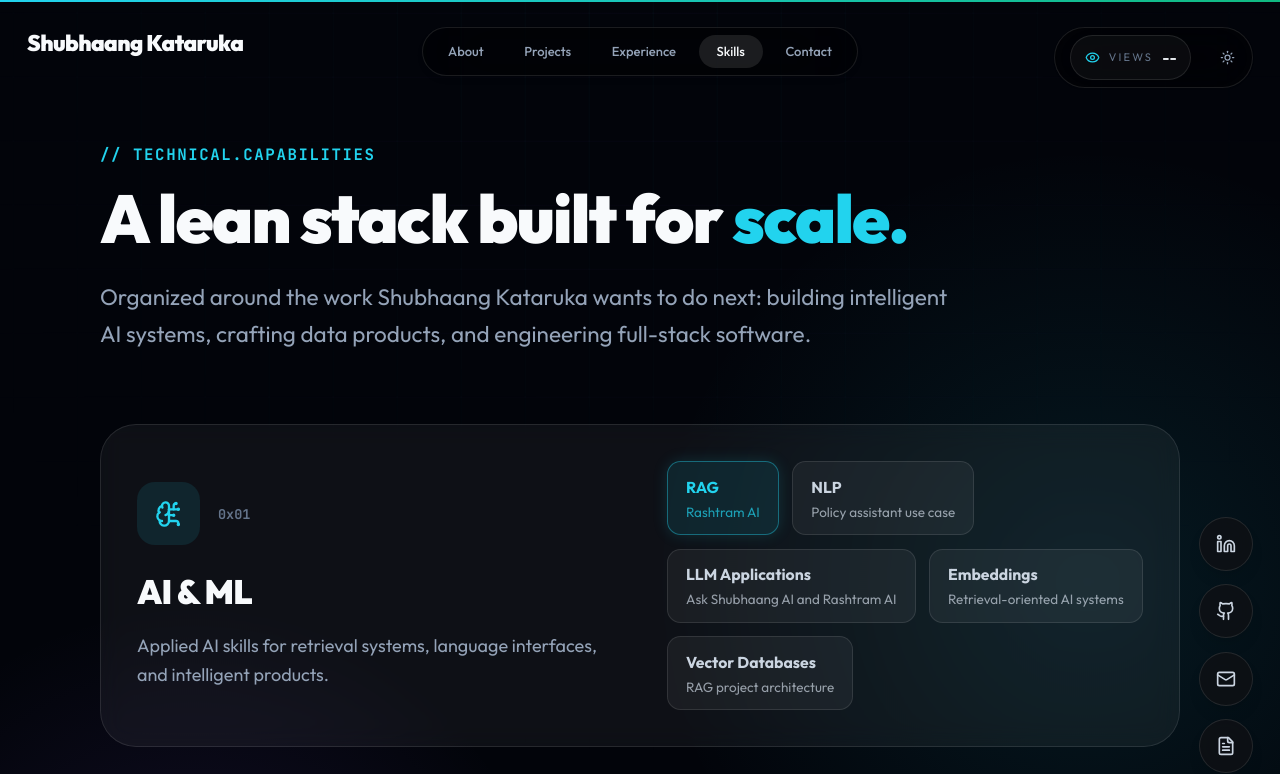
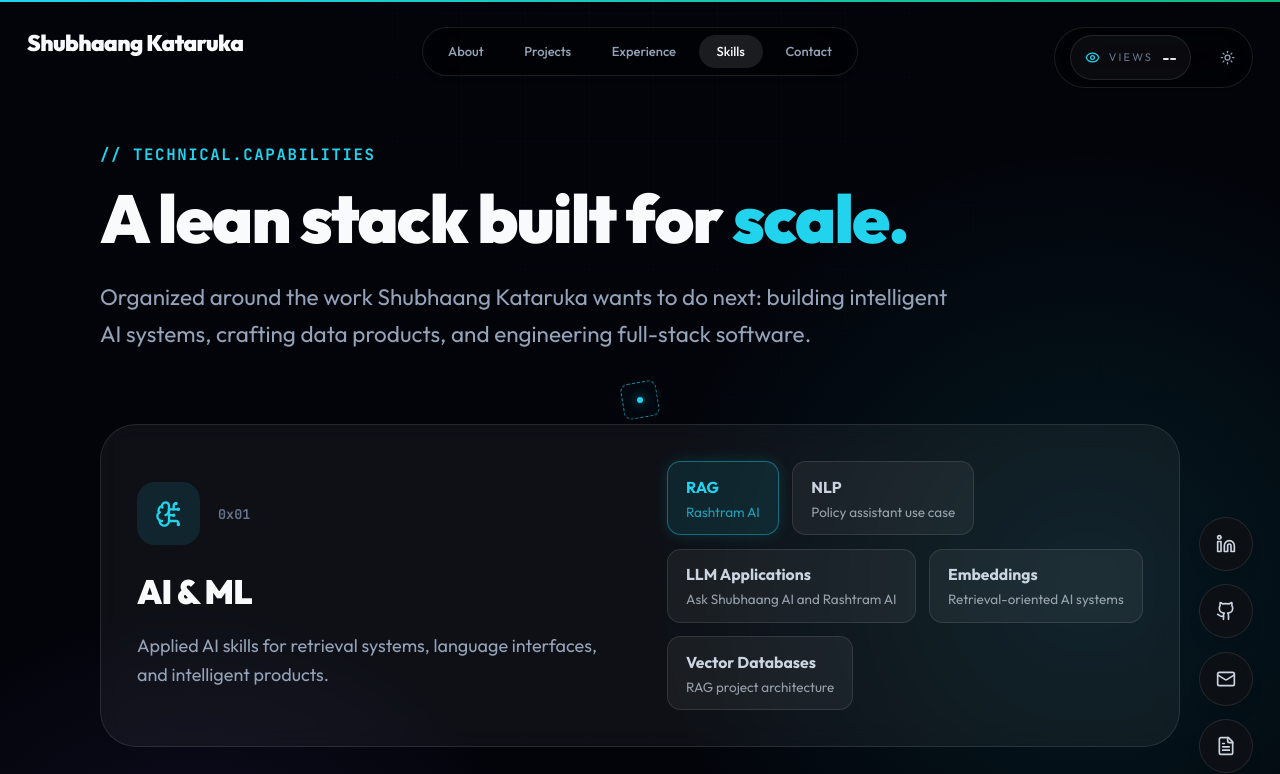
Before and after one commit to S-h-u-b-h-1/Portfolio, a React (Vite) app in the folder frontend/: page /skills in a window 1280 px wide. Shown: the top 774 px of the page. Built offline with nearby package versions, Linux system fonts and the light colour scheme; no server answers.

Commit message:
style: build unique spinning diamond aura cursor

```diff
--- a/frontend/src/components/layout/InteractiveCursor.tsx
+++ b/frontend/src/components/layout/InteractiveCursor.tsx
@@ -9,18 +9,36 @@ export function InteractiveCursor() {
     const inner = innerRef.current;
     if (!outer || !inner) return;
 
-    let mouseX = 0;
-    let mouseY = 0;
+    let mouseX = window.innerWidth / 2;
+    let mouseY = window.innerHeight / 2;
+    let outerX = mouseX;
+    let outerY = mouseY;
+    let animationFrameId: number;
 
     const o = outer as HTMLDivElement;
     const i = inner as HTMLDivElement;
 
+    // Set initial position immediately
+    o.style.transform = `translate3d(${outerX}px, ${outerY}px, 0)`;
+    i.style.transform = `translate3d(${mouseX}px, ${mouseY}px, 0) translate(-50%, -50%)`;
+
     function onMove(e: MouseEvent) {
       mouseX = e.clientX;
       mouseY = e.clientY;
-      o.style.transform = `translate3d(${mouseX}px, ${mouseY}px, 0) translate(-50%, -50%)`;
       i.style.transform = `translate3d(${mouseX}px, ${mouseY}px, 0) translate(-50%, -50%)`;
     }
+
+    function render() {
+      // Lerp logic for smooth lag effect
+      outerX += (mouseX - outerX) * 0.15;
+      outerY += (mouseY - outerY) * 0.15;
+
+      // We don't need translate(-50%, -50%) here because the inner shape will handle centering
+      o.style.transform = `translate3d(${outerX}px, ${outerY}px, 0)`;
+
+      animationFrameId = requestAnimationFrame(render);
+    }
+    render();
 
     function onPointerEnter() {
       o.classList.add("cursor-active");
@@ -58,6 +76,7 @@ export function InteractiveCursor() {
     document.addEventListener("mouseout", onOut);
 
     return () => {
+      cancelAnimationFrame(animationFrameId);
       window.removeEventListener("mousemove", onMove);
       window.removeEventListener("pointerenter", onPointerEnter);
       window.removeEventListener("pointerleave", onPointerLeave);
@@ -68,7 +87,9 @@ export function InteractiveCursor() {
 
   return (
     <>
-      <div ref={outerRef} className="custom-cursor-outer" aria-hidden />
+      <div ref={outerRef} className="custom-cursor-outer" aria-hidden>
+        <div className="custom-cursor-outer-shape" />
+      </div>
       <div ref={innerRef} className="custom-cursor-inner" aria-hidden />
     </>
   );
--- a/frontend/src/index.css
+++ b/frontend/src/index.css
@@ -74,21 +74,31 @@ a:hover, button:hover {
   position: fixed;
   left: 0;
   top: 0;
-  width: 40px;
-  height: 40px;
-  border-radius: 50%;
   pointer-events: none;
-  transform: translate3d(-100px, -100px, 0) translate(-50%, -50%);
-  transition: width 0.3s cubic-bezier(0.16, 1, 0.3, 1), height 0.3s cubic-bezier(0.16, 1, 0.3, 1), background-color 0.3s, border-color 0.3s, opacity 0.3s, scale 0.3s;
   z-index: 9999;
-  border: 1px solid rgba(34, 211, 238, 0.3);
-  background: rgba(34, 211, 238, 0.03);
+}
+
+.custom-cursor-outer-shape {
+  width: 36px;
+  height: 36px;
+  border: 1px dashed rgba(34, 211, 238, 0.7);
+  border-radius: 8px; /* Soft diamond/square */
+  background: rgba(34, 211, 238, 0.02);
   backdrop-filter: blur(1px);
   mix-blend-mode: screen;
+  transition: width 0.3s cubic-bezier(0.16, 1, 0.3, 1), height 0.3s cubic-bezier(0.16, 1, 0.3, 1), background-color 0.3s, border-color 0.3s, border-radius 0.3s, opacity 0.3s, scale 0.3s;
+  animation: cursor-spin 6s linear infinite;
+  /* Centering */
+  transform: translate(-50%, -50%);
 }
 
-body.light .custom-cursor-outer {
-  border-color: rgba(6, 182, 212, 0.4);
+@keyframes cursor-spin {
+  0% { transform: translate(-50%, -50%) rotate(0deg); }
+  100% { transform: translate(-50%, -50%) rotate(360deg); }
+}
+
+body.light .custom-cursor-outer-shape {
+  border-color: rgba(6, 182, 212, 0.8);
   background: rgba(6, 182, 212, 0.05);
   mix-blend-mode: multiply;
 }
@@ -102,8 +112,8 @@ body.light .custom-cursor-outer {
   border-radius: 50%;
   background: #22d3ee;
   pointer-events: none;
-  transform: translate3d(-100px, -100px, 0) translate(-50%, -50%);
-  transition: width 0.2s cubic-bezier(0.16, 1, 0.3, 1), height 0.2s cubic-bezier(0.16, 1, 0.3, 1), opacity 0.2s, scale 0.2s;
+  /* inner tracks immediately, so it gets full translate logic directly on style */
+  transition: opacity 0.2s, scale 0.2s cubic-bezier(0.16, 1, 0.3, 1);
   box-shadow: 0 0 10px rgba(34, 211, 238, 0.8), 0 0 20px rgba(34, 211, 238, 0.4);
   z-index: 10000;
 }
@@ -113,18 +123,22 @@ body.light .custom-cursor-inner {
   box-shadow: 0 0 8px rgba(6, 182, 212, 0.6);
 }
 
-.custom-cursor-outer.cursor-hover {
-  width: 64px;
-  height: 64px;
+.custom-cursor-outer.cursor-hover .custom-cursor-outer-shape {
+  width: 56px;
+  height: 56px;
+  border-radius: 50%; /* Morphs into a circle */
+  border-style: solid;
+  border-width: 2px;
   background: rgba(34, 211, 238, 0.1);
-  border-color: rgba(34, 211, 238, 0.8);
+  border-color: rgba(34, 211, 238, 0.9);
   backdrop-filter: blur(3px);
   box-shadow: 0 0 30px rgba(34, 211, 238, 0.2);
+  animation-duration: 2s; /* Spins faster */
 }
 
-body.light .custom-cursor-outer.cursor-hover {
+body.light .custom-cursor-outer.cursor-hover .custom-cursor-outer-shape {
   background: rgba(6, 182, 212, 0.1);
-  border-color: rgba(6, 182, 212, 0.8);
+  border-color: rgba(6, 182, 212, 0.9);
   box-shadow: 0 0 30px rgba(6, 182, 212, 0.15);
 }
 
@@ -133,7 +147,7 @@ body.light .custom-cursor-outer.cursor-hover {
   opacity: 0;
 }
 
-.custom-cursor-outer.cursor-active { scale: 0.9; opacity: 0.8; }
+.custom-cursor-outer.cursor-active .custom-cursor-outer-shape { scale: 0.8; opacity: 0.8; }
 .custom-cursor-inner.cursor-active-inner { scale: 0.5; opacity: 0.8; }
 
 /* Interactive focus rings for keyboard users */
```
